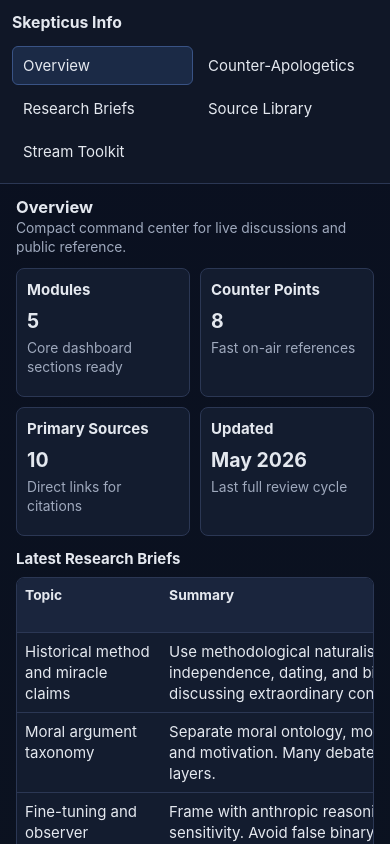
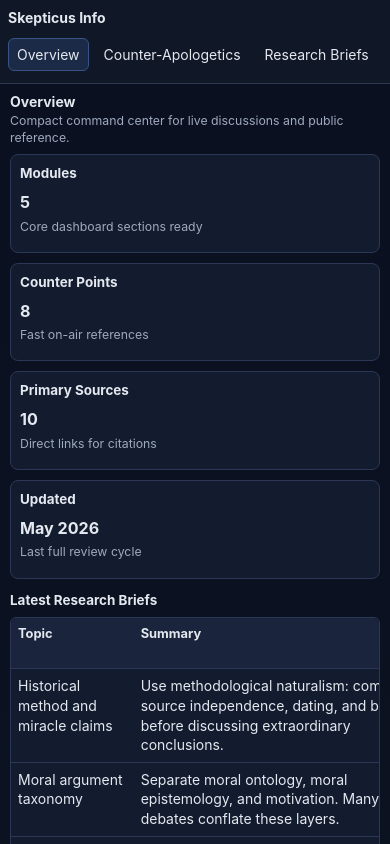
Before and after one commit to bytebodger/skepticus-info, a React (Vite) app: page / in a window 390 px wide. Shown: the top 844 px of the page. Built offline with nearby package versions, Linux system fonts and the light colour scheme.

Commit message:
Responsive design

```diff
--- a/src/styles.css
+++ b/src/styles.css
@@ -231,3 +231,119 @@ th {
     min-width: 600px;
   }
 }
+
+@media (max-width: 700px) {
+  :root {
+    font-size: 14px;
+  }
+
+  .sidebar {
+    padding: 10px;
+  }
+
+  .brand {
+    margin-bottom: 10px;
+  }
+
+  .nav-list {
+    display: flex;
+    flex-wrap: nowrap;
+    overflow-x: auto;
+    gap: 6px;
+    padding-bottom: 4px;
+    scrollbar-width: thin;
+  }
+
+  .nav-list li {
+    flex: 0 0 auto;
+  }
+
+  .nav-link {
+    padding: 7px 9px;
+    white-space: nowrap;
+  }
+
+  .main {
+    padding: 10px 12px 14px;
+  }
+
+  .page-header h2 {
+    font-size: 1rem;
+  }
+
+  .card-grid,
+  .split-grid {
+    grid-template-columns: 1fr;
+  }
+
+  .stats-grid {
+    grid-template-columns: repeat(auto-fit, minmax(140px, 1fr));
+  }
+
+  .card {
+    padding: 9px;
+  }
+
+  .table-wrap {
+    border-radius: 6px;
+  }
+
+  table {
+    min-width: 560px;
+  }
+
+  th,
+  td {
+    padding: 7px;
+  }
+}
+
+@media (max-width: 480px) {
+  .app-shell {
+    min-height: auto;
+  }
+
+  .sidebar {
+    padding: 8px;
+  }
+
+  .brand {
+    font-size: 1rem;
+  }
+
+  .nav-link {
+    padding: 6px 8px;
+  }
+
+  .main {
+    padding: 8px 10px 12px;
+  }
+
+  .page-header {
+    margin-bottom: 8px;
+  }
+
+  h3 {
+    font-size: 0.96rem;
+  }
+
+  .muted {
+    font-size: 0.88rem;
+  }
+
+  .stats-grid {
+    grid-template-columns: 1fr;
+  }
+
+  .stat-card .value {
+    font-size: 1.15rem;
+  }
+
+  .tight-list {
+    padding-left: 14px;
+  }
+
+  table {
+    min-width: 500px;
+  }
+}
```
Also changed, not shown: 1 other file (tests, documents, lock files or other folders).
